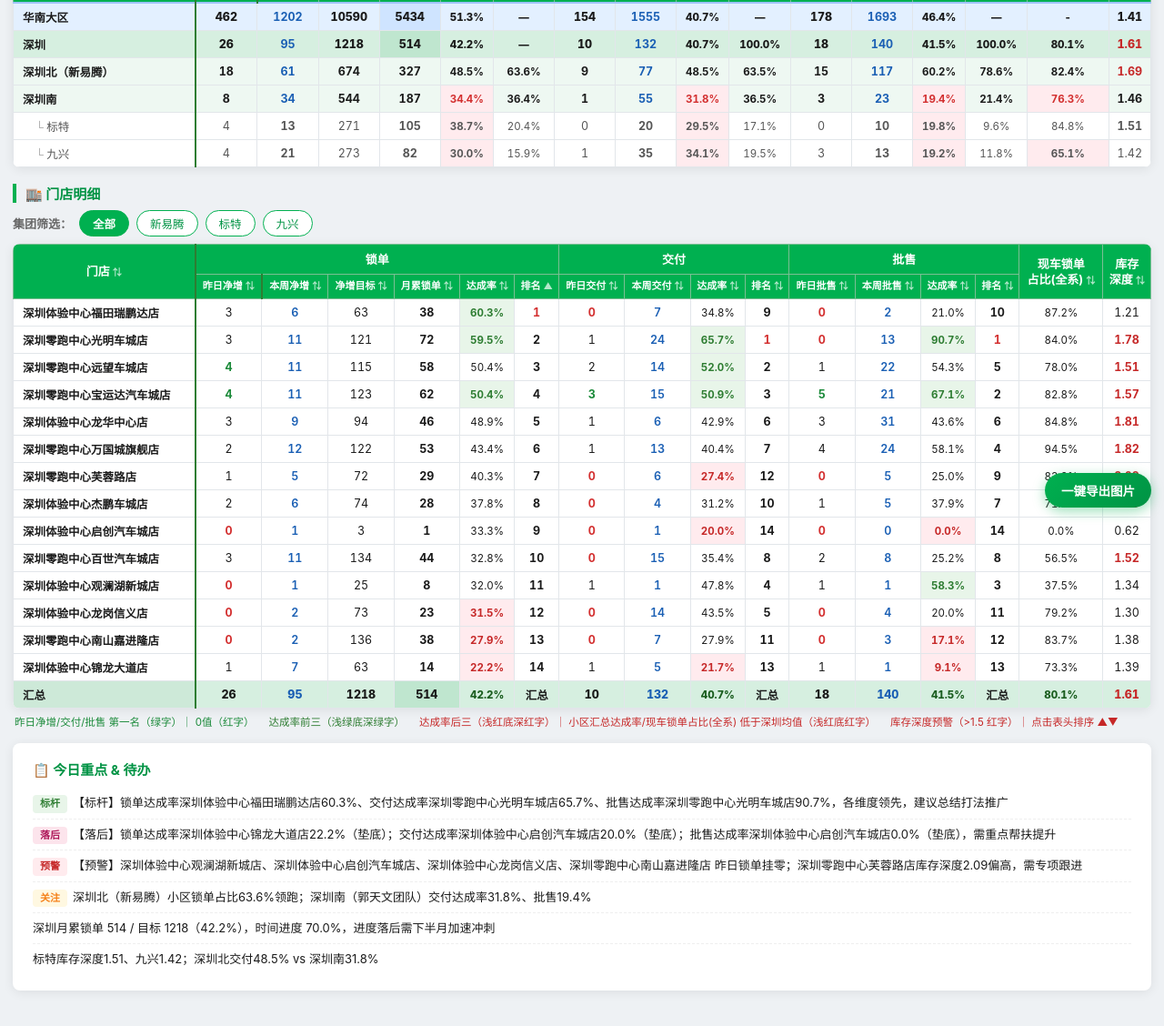
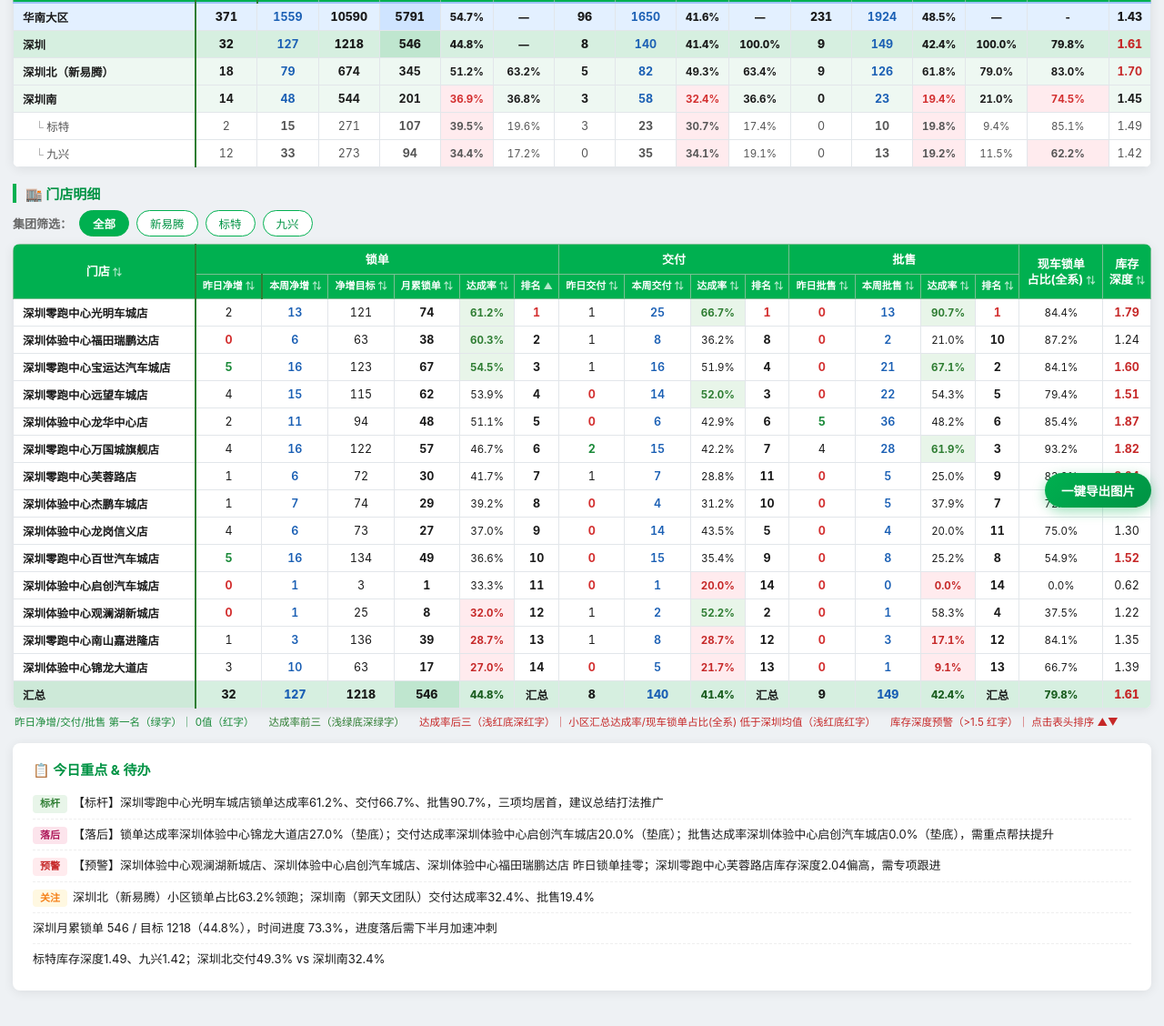
Before and after one commit to Roger-Luo-LP/leapmotor-sz-daily-report, a plain HTML site: page index.html in a window 1280 px wide. Shown: the part 224-1352 px from the top of the page at 91% size. Drawn offline with Linux system fonts and the light colour scheme.

Commit message:
data update data: 2026-11-22 周日

```diff
--- a/index.html
+++ b/index.html
@@ -245,72 +245,72 @@
 // 说明：pct 类字段直接填写百分比数值（如 28.0 表示 28.0%）
 // ============================================================
 const REPORT_DATA = {
-  dateStr: "2026/11/21",
-  weekday: "周六",
-  updateTime: "2026-11-22 11:35",
-  timeProgress: 70.0,
+  dateStr: "2026/11/22",
+  weekday: "周日",
+  updateTime: "2026-11-23 10:02",
+  timeProgress: 73.3,
 
   summary: [
     {name:"华南大区",
     level:"region",
     lock:{
-      d:462,
+      d:371,
       tgt:10590,
-      mon:5434,
-      pct:51.3,
-      wd:1202,
+      mon:5791,
+      pct:54.7,
+      wd:1559,
       area:null,
     },
     del:{
-      d:154,
+      d:96,
       tgt:10650,
-      mon:4338,
-      pct:40.7,
-      wd:1555,
+      mon:4433,
+      pct:41.6,
+      wd:1650,
       area:null,
     },
     whl:{
-      d:178,
+      d:231,
       tgt:10860,
-      mon:5040,
-      pct:46.4,
-      wd:1693,
+      mon:5271,
+      pct:48.5,
+      wd:1924,
       area:null,
     },
     lockNum:null,
     curOrder:null,
     bcl:null,
-    stock:1.41,
+    stock:1.43,
     },
     {name:"深圳",
     level:"total",
     lock:{
-      d:26,
+      d:32,
       tgt:1218,
-      mon:514,
-      wd:95,
-      pct:42.2,
+      mon:546,
+      wd:127,
+      pct:44.8,
       area:null,
     },
     del:{
-      d:10,
+      d:8,
       tgt:1123,
-      mon:457,
-      wd:132,
-      pct:40.7,
+      mon:465,
+      wd:140,
+      pct:41.4,
       area:100,
     },
     whl:{
-      d:18,
+      d:9,
       tgt:1023,
-      mon:425,
-      wd:140,
-      pct:41.5,
+      mon:434,
+      wd:149,
+      pct:42.4,
       area:100,
     },
-    lockNum:533,
-    curOrder:427,
-    bcl:80.1,
+    lockNum:565,
+    curOrder:451,
+    bcl:79.8,
     stock:1.61,
     },
     {name:"深圳北（新易腾）",
@@ -318,80 +318,80 @@ const REPORT_DATA = {
     lock:{
       d:18,
       tgt:674,
-      mon:327,
-      wd:61,
-      pct:48.5,
-      area:63.62,
+      mon:345,
+      wd:79,
+      pct:51.2,
+      area:63.19,
     },
     del:{
-      d:9,
+      d:5,
       tgt:598,
-      mon:290,
-      wd:77,
-      pct:48.5,
-      area:63.5,
+      mon:295,
+      wd:82,
+      pct:49.3,
+      area:63.4,
     },
     whl:{
-      d:15,
+      d:9,
       tgt:555,
-      mon:334,
-      wd:117,
-      pct:60.2,
-      area:78.6,
+      mon:343,
+      wd:126,
+      pct:61.8,
+      area:79,
     },
-    lockNum:335,
-    curOrder:276,
-    bcl:82.4,
-    stock:1.69,
+    lockNum:353,
+    curOrder:293,
+    bcl:83,
+    stock:1.7,
     },
     {name:"深圳南",
     level:"area",
     lock:{
-      d:8,
+      d:14,
       tgt:544,
-      mon:187,
-      wd:34,
-      pct:34.4,
-      area:36.38,
+      mon:201,
+      wd:48,
+      pct:36.9,
+      area:36.81,
     },
     del:{
-      d:1,
+      d:3,
       tgt:525,
-      mon:167,
-      wd:55,
-      pct:31.8,
-      area:36.5,
+      mon:170,
+      wd:58,
+      pct:32.4,
+      area:36.6,
     },
     whl:{
-      d:3,
+      d:0,
       tgt:468,
       mon:91,
       wd:23,
       pct:19.4,
-      area:21.4,
+      area:21,
     },
-    lockNum:198,
-    curOrder:151,
-    bcl:76.3,
-    stock:1.46,
+    lockNum:212,
+    curOrder:158,
+    bcl:74.5,
+    stock:1.45,
     },
     {name:"标特",
     level:"sub",
     lock:{
-      d:4,
+      d:2,
       tgt:271,
-      mon:105,
-      wd:13,
-      pct:38.7,
-      area:20.43,
+      mon:107,
+      wd:15,
+      pct:39.5,
+      area:19.6,
     },
     del:{
-      d:0,
+      d:3,
       tgt:264,
-      mon:78,
-      wd:20,
-      pct:29.5,
-      area:17.1,
+      mon:81,
+      wd:23,
+      pct:30.7,
+      area:17.4,
     },
     whl:{
       d:0,
@@ -399,42 +399,42 @@ const REPORT_DATA = {
       mon:41,
       wd:10,
       pct:19.8,
-      area:9.6,
+      area:9.4,
     },
-    lockNum:112,
-    curOrder:95,
-    bcl:84.8,
-    stock:1.51,
+    lockNum:114,
+    curOrder:97,
+    bcl:85.1,
+    stock:1.49,
     },
     {name:"九兴",
     level:"sub",
     lock:{
-      d:4,
+      d:12,
       tgt:273,
-      mon:82,
-      wd:21,
-      pct:30,
-      area:15.95,
+      mon:94,
+      wd:33,
+      pct:34.4,
+      area:17.22,
     },
     del:{
-      d:1,
+      d:0,
       tgt:261,
       mon:89,
       wd:35,
       pct:34.1,
-      area:19.5,
+      area:19.1,
     },
     whl:{
-      d:3,
+      d:0,
       tgt:261,
       mon:50,
       wd:13,
       pct:19.2,
-      area:11.8,
+      area:11.5,
     },
-    lockNum:86,
-    curOrder:56,
-    bcl:65.1,
+    lockNum:98,
+    curOrder:61,
+    bcl:62.2,
     stock:1.42,
     },
   ],
@@ -445,11 +445,11 @@ const REPORT_DATA = {
     group:"新易腾",
     flagship:false,
     lock:{
-      d:2,
+      d:1,
       tgt:74,
-      mon:28,
-      pct:37.8,
-      wd:6,
+      mon:29,
+      pct:39.2,
+      wd:7,
       rank:8,
     },
     del:{
@@ -461,7 +461,7 @@ const REPORT_DATA = {
       rank:10,
     },
     whl:{
-      d:1,
+      d:0,
       tgt:58,
       mon:22,
       pct:37.9,
@@ -469,9 +469,9 @@ const REPORT_DATA = {
       rank:7,
     },
     stock:1.89,
-    lockNum:28,
-    curOrder:20,
-    bcl:71.4,
+    lockNum:29,
+    curOrder:21,
+    bcl:72.4,
     },
     {store:"深圳体验中心观澜湖新城店",
     area:"深圳北（新易腾）",
@@ -483,25 +483,25 @@ const REPORT_DATA = {
       mon:8,
       pct:32,
       wd:1,
-      rank:11,
+      rank:12,
     },
     del:{
       d:1,
       tgt:23,
-      mon:11,
-      pct:47.8,
-      wd:1,
-      rank:4,
+      mon:12,
+      pct:52.2,
+      wd:2,
+      rank:2,
     },
     whl:{
-      d:1,
+      d:0,
       tgt:12,
       mon:7,
       pct:58.3,
       wd:1,
-      rank:3,
+      rank:4,
     },
-    stock:1.34,
+    stock:1.22,
     lockNum:8,
     curOrder:3,
     bcl:37.5,
@@ -511,15 +511,15 @@ const REPORT_DATA = {
     group:"新易腾",
     flagship:false,
     lock:{
-      d:3,
+      d:2,
       tgt:94,
-      mon:46,
-      pct:48.9,
-      wd:9,
+      mon:48,
+      pct:51.1,
+      wd:11,
       rank:5,
     },
     del:{
-      d:1,
+      d:0,
       tgt:84,
       mon:36,
       pct:42.9,
@@ -527,69 +527,69 @@ const REPORT_DATA = {
       rank:6,
     },
     whl:{
-      d:3,
+      d:5,
       tgt:110,
-      mon:48,
-      pct:43.6,
-      wd:31,
+      mon:53,
+      pct:48.2,
+      wd:36,
       rank:6,
     },
-    stock:1.81,
-    lockNum:46,
-    curOrder:39,
-    bcl:84.8,
+    stock:1.87,
+    lockNum:48,
+    curOrder:41,
+    bcl:85.4,
     },
     {store:"深圳零跑中心万国城旗舰店",
     area:"深圳北（新易腾）",
     group:"新易腾",
     flagship:true,
     lock:{
-      d:2,
+      d:4,
       tgt:122,
-      mon:53,
-      pct:43.4,
-      wd:12,
+      mon:57,
+      pct:46.7,
+      wd:16,
       rank:6,
     },
     del:{
-      d:1,
+      d:2,
       tgt:109,
-      mon:44,
-      pct:40.4,
-      wd:13,
+      mon:46,
+      pct:42.2,
+      wd:15,
       rank:7,
     },
     whl:{
       d:4,
       tgt:105,
-      mon:61,
-      pct:58.1,
-      wd:24,
-      rank:4,
+      mon:65,
+      pct:61.9,
+      wd:28,
+      rank:3,
     },
     stock:1.82,
-    lockNum:55,
-    curOrder:52,
-    bcl:94.5,
+    lockNum:59,
+    curOrder:55,
+    bcl:93.2,
     },
     {store:"深圳零跑中心光明车城店",
     area:"深圳北（新易腾）",
     group:"新易腾",
     flagship:false,
     lock:{
-      d:3,
+      d:2,
       tgt:121,
-      mon:72,
-      pct:59.5,
-      wd:11,
-      rank:2,
+      mon:74,
+      pct:61.2,
+      wd:13,
+      rank:1,
     },
     del:{
       d:1,
       tgt:108,
-      mon:71,
-      pct:65.7,
-      wd:24,
+      mon:72,
+      pct:66.7,
+      wd:25,
       rank:1,
     },
     whl:{
@@ -600,43 +600,43 @@ const REPORT_DATA = {
       wd:13,
       rank:1,
     },
-    stock:1.78,
-    lockNum:75,
-    curOrder:63,
-    bcl:84,
+    stock:1.79,
+    lockNum:77,
+    curOrder:65,
+    bcl:84.4,
     },
     {store:"深圳零跑中心宝运达汽车城店",
     area:"深圳北（新易腾）",
     group:"新易腾",
     flagship:false,
     lock:{
-      d:4,
+      d:5,
       tgt:123,
-      mon:62,
-      pct:50.4,
-      wd:11,
+      mon:67,
+      pct:54.5,
+      wd:16,
+      rank:3,
+    },
+    del:{
+      d:1,
+      tgt:108,
+      mon:56,
+      pct:51.9,
+      wd:16,
       rank:4,
     },
-    del:{
-      d:3,
-      tgt:108,
-      mon:55,
-      pct:50.9,
-      wd:15,
-      rank:3,
-    },
     whl:{
-      d:5,
+      d:0,
       tgt:82,
       mon:55,
       pct:67.1,
       wd:21,
       rank:2,
     },
-    stock:1.57,
-    lockNum:64,
-    curOrder:53,
-    bcl:82.8,
+    stock:1.6,
+    lockNum:69,
+    curOrder:58,
+    bcl:84.1,
     },
     {store:"深圳零跑中心远望车城店",
     area:"深圳北（新易腾）",
@@ -645,21 +645,21 @@ const REPORT_DATA = {
     lock:{
       d:4,
       tgt:115,
-      mon:58,
-      pct:50.4,
-      wd:11,
-      rank:3,
+      mon:62,
+      pct:53.9,
+      wd:15,
+      rank:4,
     },
     del:{
-      d:2,
+      d:0,
       tgt:102,
       mon:53,
       pct:52,
       wd:14,
-      rank:2,
+      rank:3,
     },
     whl:{
-      d:1,
+      d:0,
       tgt:81,
       mon:44,
       pct:54.3,
@@ -667,9 +667,9 @@ const REPORT_DATA = {
       rank:5,
     },
     stock:1.51,
-    lockNum:59,
-    curOrder:46,
-    bcl:78,
+    lockNum:63,
+    curOrder:50,
+    bcl:79.4,
     },
     {store:"深圳体验中心启创汽车城店",
     area:"九兴",
@@ -681,7 +681,7 @@ const REPORT_DATA = {
       mon:1,
       pct:33.3,
       wd:1,
-      rank:9,
+      rank:11,
     },
     del:{
       d:0,
@@ -709,20 +709,20 @@ const REPORT_DATA = {
     group:"标特",
     flagship:false,
     lock:{
-      d:3,
+      d:0,
       tgt:63,
       mon:38,
       pct:60.3,
       wd:6,
-      rank:1,
+      rank:2,
     },
     del:{
-      d:0,
+      d:1,
       tgt:69,
-      mon:24,
-      pct:34.8,
-      wd:7,
-      rank:9,
+      mon:25,
+      pct:36.2,
+      wd:8,
+      rank:8,
     },
     whl:{
       d:0,
@@ -732,7 +732,7 @@ const REPORT_DATA = {
       wd:2,
       rank:10,
     },
-    stock:1.21,
+    stock:1.24,
     lockNum:39,
     curOrder:34,
     bcl:87.2,
@@ -742,15 +742,15 @@ const REPORT_DATA = {
     group:"九兴",
     flagship:false,
     lock:{
-      d:1,
+      d:3,
       tgt:63,
-      mon:14,
-      pct:22.2,
-      wd:7,
+      mon:17,
+      pct:27,
+      wd:10,
       rank:14,
     },
     del:{
-      d:1,
+      d:0,
       tgt:60,
       mon:13,
       pct:21.7,
@@ -758,7 +758,7 @@ const REPORT_DATA = {
       rank:13,
     },
     whl:{
-      d:1,
+      d:0,
       tgt:66,
       mon:6,
       pct:9.1,
@@ -766,21 +766,21 @@ const REPORT_DATA = {
       rank:13,
     },
     stock:1.39,
-    lockNum:15,
-    curOrder:11,
-    bcl:73.3,
+    lockNum:18,
+    curOrder:12,
+    bcl:66.7,
     },
     {store:"深圳体验中心龙岗信义店",
     area:"九兴",
     group:"九兴",
     flagship:false,
     lock:{
-      d:0,
+      d:4,
       tgt:73,
-      mon:23,
-      pct:31.5,
-      wd:2,
-      rank:12,
+      mon:27,
+      pct:37,
+      wd:6,
+      rank:9,
     },
     del:{
       d:0,
@@ -799,29 +799,29 @@ const REPORT_DATA = {
       rank:11,
     },
     stock:1.3,
-    lockNum:24,
-    curOrder:19,
-    bcl:79.2,
+    lockNum:28,
+    curOrder:21,
+    bcl:75,
     },
     {store:"深圳零跑中心南山嘉进隆店",
     area:"标特",
     group:"标特",
     flagship:false,
     lock:{
-      d:0,
+      d:1,
       tgt:136,
-      mon:38,
-      pct:27.9,
-      wd:2,
+      mon:39,
+      pct:28.7,
+      wd:3,
       rank:13,
     },
     del:{
-      d:0,
+      d:1,
       tgt:122,
-      mon:34,
-      pct:27.9,
-      wd:7,
-      rank:11,
+      mon:35,
+      pct:28.7,
+      wd:8,
+      rank:12,
     },
     whl:{
       d:0,
@@ -831,21 +831,21 @@ const REPORT_DATA = {
       wd:3,
       rank:12,
     },
-    stock:1.38,
-    lockNum:43,
-    curOrder:36,
-    bcl:83.7,
+    stock:1.35,
+    lockNum:44,
+    curOrder:37,
+    bcl:84.1,
     },
     {store:"深圳零跑中心百世汽车城店",
     area:"九兴",
     group:"九兴",
     flagship:false,
     lock:{
-      d:3,
+      d:5,
       tgt:134,
-      mon:44,
-      pct:32.8,
-      wd:11,
+      mon:49,
+      pct:36.6,
+      wd:16,
       rank:10,
     },
     del:{
@@ -854,10 +854,10 @@ const REPORT_DATA = {
       mon:45,
       pct:35.4,
       wd:15,
-      rank:8,
+      rank:9,
     },
     whl:{
-      d:2,
+      d:0,
       tgt:115,
       mon:29,
       pct:25.2,
@@ -865,9 +865,9 @@ const REPORT_DATA = {
       rank:8,
     },
     stock:1.52,
-    lockNum:46,
-    curOrder:26,
-    bcl:56.5,
+    lockNum:51,
+    curOrder:28,
+    bcl:54.9,
     },
     {store:"深圳零跑中心芙蓉路店",
     area:"标特",
@@ -876,18 +876,18 @@ const REPORT_DATA = {
     lock:{
       d:1,
       tgt:72,
-      mon:29,
-      pct:40.3,
-      wd:5,
+      mon:30,
+      pct:41.7,
+      wd:6,
       rank:7,
     },
     del:{
-      d:0,
+      d:1,
       tgt:73,
-      mon:20,
-      pct:27.4,
-      wd:6,
-      rank:12,
+      mon:21,
+      pct:28.8,
+      wd:7,
+      rank:11,
     },
     whl:{
       d:0,
@@ -897,26 +897,26 @@ const REPORT_DATA = {
       wd:5,
       rank:9,
     },
-    stock:2.09,
-    lockNum:30,
-    curOrder:25,
-    bcl:83.3,
+    stock:2.04,
+    lockNum:31,
+    curOrder:26,
+    bcl:83.9,
     },
   ],
 
   notes: [
     {tag:"grn",
-    text:"【标杆】锁单达成率深圳体验中心福田瑞鹏达店60.3%、交付达成率深圳零跑中心光明车城店65.7%、批售达成率深圳零跑中心光明车城店90.7%，各维度领先，建议总结打法推广",},
+    text:"【标杆】深圳零跑中心光明车城店锁单达成率61.2%、交付66.7%、批售90.7%，三项均居首，建议总结打法推广",},
     {tag:"low",
-    text:"【落后】锁单达成率深圳体验中心锦龙大道店22.2%（垫底）；交付达成率深圳体验中心启创汽车城店20.0%（垫底）；批售达成率深圳体验中心启创汽车城店0.0%（垫底），需重点帮扶提升",},
+    text:"【落后】锁单达成率深圳体验中心锦龙大道店27.0%（垫底）；交付达成率深圳体验中心启创汽车城店20.0%（垫底）；批售达成率深圳体验中心启创汽车城店0.0%（垫底），需重点帮扶提升",},
     {tag:"red",
-    text:"【预警】深圳体验中心观澜湖新城店、深圳体验中心启创汽车城店、深圳体验中心龙岗信义店、深圳零跑中心南山嘉进隆店 昨日锁单挂零；深圳零跑中心芙蓉路店库存深度2.09偏高，需专项跟进",},
+    text:"【预警】深圳体验中心观澜湖新城店、深圳体验中心启创汽车城店、深圳体验中心福田瑞鹏达店 昨日锁单挂零；深圳零跑中心芙蓉路店库存深度2.04偏高，需专项跟进",},
     {tag:"yel",
-    text:"深圳北（新易腾）小区锁单占比63.6%领跑；深圳南（郭天文团队）交付达成率31.8%、批售19.4%",},
+    text:"深圳北（新易腾）小区锁单占比63.2%领跑；深圳南（郭天文团队）交付达成率32.4%、批售19.4%",},
     {tag:"",
-    text:"深圳月累锁单 514 / 目标 1218（42.2%），时间进度 70.0%，进度落后需下半月加速冲刺",},
+    text:"深圳月累锁单 546 / 目标 1218（44.8%），时间进度 73.3%，进度落后需下半月加速冲刺",},
     {tag:"",
-    text:"标特库存深度1.51、九兴1.42；深圳北交付48.5% vs 深圳南31.8%",},
+    text:"标特库存深度1.49、九兴1.42；深圳北交付49.3% vs 深圳南32.4%",},
   ],
 };
 
```
